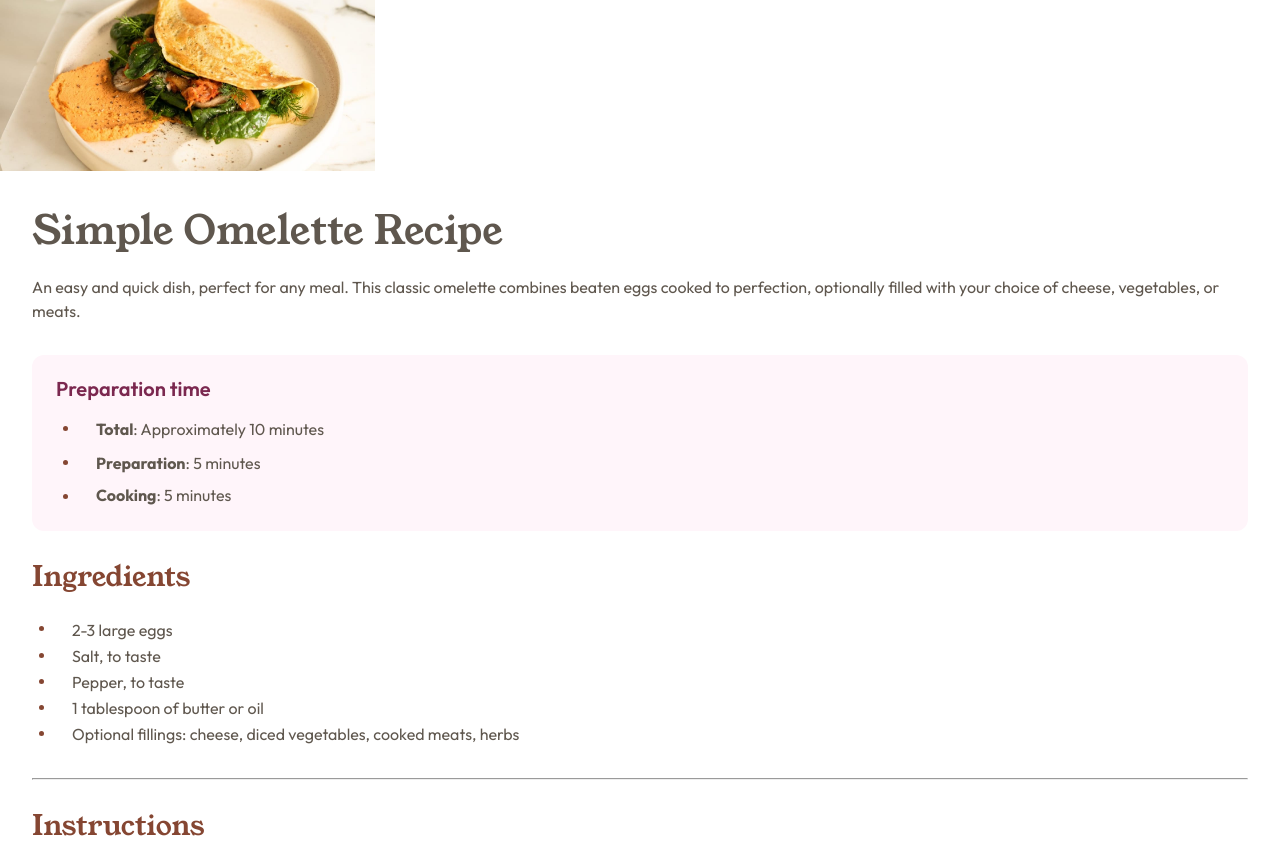
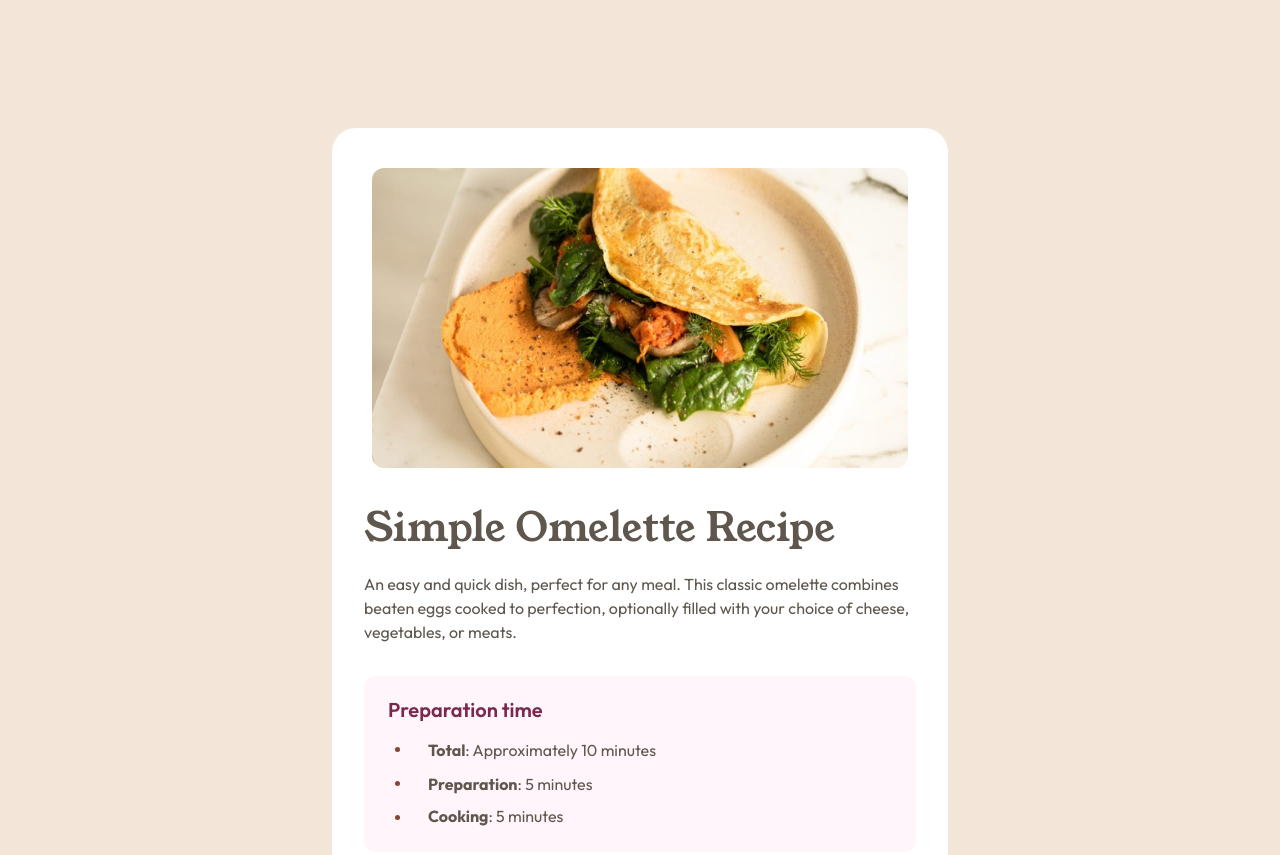
Before and after one commit to dantvi/recipe-page, a plain HTML site: page index.html in a window 1280 px wide. Shown: the top 855 px of the page. Drawn offline with Linux system fonts and the light colour scheme.

Commit message:
media query tablet

```diff
--- a/css/style.css
+++ b/css/style.css
@@ -25,6 +25,12 @@ body {
     line-height: 150%;
     letter-spacing: 0;
     font-weight: 400;
+}
+
+section {
+    display: flex;
+    justify-content: center;
+    align-items: center;
 }
 
 .img-container {
@@ -151,3 +157,28 @@ ol li::marker{
 .grid-item-last-child {
     padding-left: 3.2rem;
 }
+
+/* Media Query - Tablet */
+@media screen and (min-width: 600px) {
+    body {
+        background: var(--stone-100);
+    }
+
+    .card {
+        background: var(--white);
+        width: 61.6rem;
+        height: 184.4rem;
+        margin: 12.8rem 0;
+        border-radius: 24px;
+    }
+
+    .img-container {
+        width: 53.6rem;
+        height: 30.0rem;
+        margin: 4rem auto;
+    }
+
+    .img-container img {
+        border-radius: 12px;
+    }
+}
```
